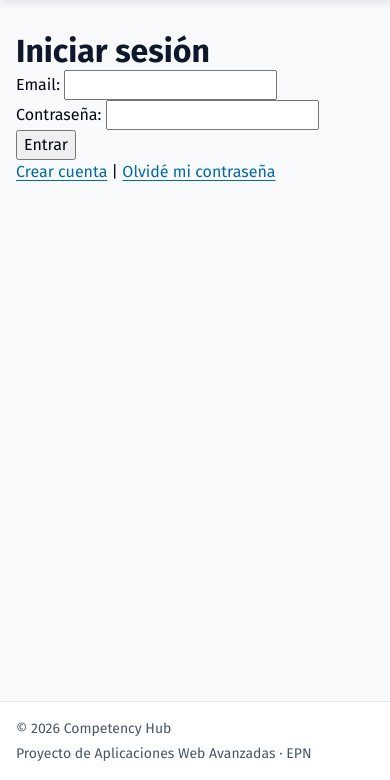
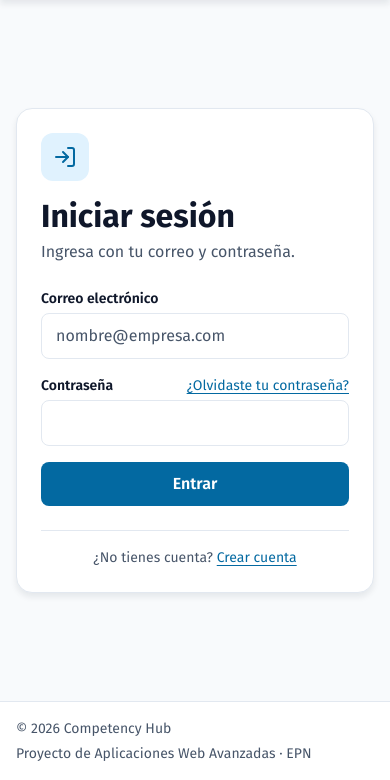
Before and after one commit to Jhairzp27/competency-hub, a Node server app: page /auth/login in a window 390 px wide. Shown: the part 64-844 px from the top of the page. Run offline with Node 20, Linux system fonts and the light colour scheme.

Commit message:
style(auth): redesign login view
- Split auth layout: brand panel (partials/auth-aside.ejs, shown from
  1024px) and form panel; single centered card on mobile.
- Login form with visible labels, autocomplete hints, inline
  "¿Olvidaste tu contraseña?" link and full-width primary button.
- Success message and server errors rendered with the alert partial.
- Auth layout styles (.auth-shell, .auth-panel, .auth-header,
  .auth-switch, .form-label-row).

Co-Authored-By: Claude Opus 5.5 <noreply@anthropic.com>

```diff
--- a/src/public/css/main.css
+++ b/src/public/css/main.css
@@ -252,7 +252,7 @@ code,
   grid-template-columns: 1fr;
 }
 
-/* Pantallas centradas (login, registro, recuperación) */
+/* Pantallas de autenticación (login, registro, recuperación) */
 .auth-layout {
   flex: 1;
   display: grid;
@@ -260,9 +260,128 @@ code,
   padding: var(--space-xl) var(--space-md);
 }
 
-.auth-layout .card {
+.auth-shell {
+  display: grid;
+  grid-template-columns: 1fr;
   width: 100%;
   max-width: 440px;
+  overflow: hidden;
+  background-color: var(--color-card);
+  border: 1px solid var(--color-border);
+  border-radius: var(--radius-xl);
+  box-shadow: var(--shadow-md);
+}
+
+/* Panel de marca: solo en pantallas grandes */
+.auth-aside {
+  display: none;
+}
+
+.auth-panel {
+  padding: var(--space-lg);
+}
+
+.auth-header {
+  margin-bottom: var(--space-lg);
+}
+
+.auth-header p {
+  margin-top: var(--space-xs);
+  color: var(--color-muted-foreground);
+}
+
+.auth-header .auth-header-icon {
+  display: inline-grid;
+  place-items: center;
+  width: 48px;
+  height: 48px;
+  margin-bottom: var(--space-md);
+  border-radius: var(--radius-lg);
+  background-color: var(--color-accent-soft);
+  color: var(--color-accent);
+}
+
+.auth-panel .alert {
+  margin-bottom: var(--space-lg);
+}
+
+.auth-switch {
+  margin-top: var(--space-lg);
+  padding-top: var(--space-md);
+  border-top: 1px solid var(--color-border);
+  font-size: var(--text-sm);
+  color: var(--color-muted-foreground);
+  text-align: center;
+}
+
+/* Fila de label + enlace secundario (ej. «¿Olvidaste tu contraseña?») */
+.form-label-row {
+  display: flex;
+  flex-wrap: wrap;
+  align-items: baseline;
+  justify-content: space-between;
+  gap: var(--space-xs) var(--space-md);
+}
+
+.form-label-row a {
+  font-size: var(--text-sm);
+}
+
+@media (min-width: 768px) {
+  .auth-panel {
+    padding: var(--space-2xl) var(--space-xl);
+  }
+}
+
+@media (min-width: 1024px) {
+  .auth-shell {
+    max-width: 960px;
+    grid-template-columns: 1fr 1fr;
+  }
+
+  .auth-aside {
+    display: flex;
+    flex-direction: column;
+    justify-content: space-between;
+    gap: var(--space-xl);
+    padding: var(--space-2xl) var(--space-xl);
+    background-color: var(--color-primary);
+    color: var(--color-on-primary);
+  }
+
+  .auth-aside h2 {
+    color: var(--color-on-primary);
+    font-size: var(--text-xl);
+  }
+
+  .auth-aside p {
+    margin-top: var(--space-sm);
+    color: var(--color-muted);
+  }
+
+  .auth-features {
+    list-style: none;
+    display: flex;
+    flex-direction: column;
+    gap: var(--space-md);
+    padding: 0;
+  }
+
+  .auth-features li {
+    display: flex;
+    align-items: flex-start;
+    gap: var(--space-sm);
+  }
+
+  .auth-features .icon {
+    margin-top: 2px;
+    color: var(--color-accent-soft);
+  }
+
+  .auth-aside-footer {
+    font-size: var(--text-sm);
+    color: var(--color-muted);
+  }
 }
 
 /* --------------------------------------------------------------------------
@@ -1509,7 +1628,6 @@ select.form-control {
 @media (min-width: 768px) {
   .container { padding-inline: var(--space-lg); }
   .main { padding-block: var(--space-2xl); }
-  .auth-layout .card { padding: var(--space-xl); }
 }
 
 @media (min-width: 1024px) {
--- a/src/views/auth/login.ejs
+++ b/src/views/auth/login.ejs
@@ -1,18 +1,41 @@
-<%- include('../partials/head', { title: 'Iniciar sesión' }) %>
-<main id="main" class="main">
-<div class="container">
-  <h1>Iniciar sesión</h1>
-  <% if (message) { %><p style="color:green;"><%= message %></p><% } %>
-  <% if (errors.length) { %>
-    <ul><% errors.forEach(e => { %><li style="color:red;"><%= e.msg %></li><% }) %></ul>
-  <% } %>
-  <form action="/auth/login" method="POST">
-    <input type="hidden" name="_csrf" value="<%= csrfToken %>">
-    <div><label>Email: <input type="email" name="email" value="<%= old.email || '' %>" required></label></div>
-    <div><label>Contraseña: <input type="password" name="password" required></label></div>
-    <button type="submit">Entrar</button>
-  </form>
-  <p><a href="/auth/register">Crear cuenta</a> | <a href="/auth/forgot">Olvidé mi contraseña</a></p>
-</div>
+<%- include('../partials/head', { title: 'Iniciar sesión', description: 'Inicia sesión en Competency Hub para gestionar el catálogo de skills de tu equipo.' }) %>
+<main id="main" class="auth-layout">
+  <div class="auth-shell">
+    <%- include('../partials/auth-aside') %>
+
+    <section class="auth-panel" aria-labelledby="login-title">
+      <header class="auth-header">
+        <span class="auth-header-icon"><%- include('../partials/icon', { name: 'log-in', size: 24, label: null }) %></span>
+        <h1 id="login-title">Iniciar sesión</h1>
+        <p>Ingresa con tu correo y contraseña.</p>
+      </header>
+
+      <%- include('../partials/alert', { type: 'success', messages: message }) %>
+      <%- include('../partials/alert', { type: 'error', title: 'No pudimos iniciar sesión', messages: errors }) %>
+
+      <form class="form" action="/auth/login" method="POST">
+        <input type="hidden" name="_csrf" value="<%= csrfToken %>">
+
+        <div class="form-group">
+          <label class="form-label" for="email">Correo electrónico</label>
+          <input class="form-control" id="email" name="email" type="email"
+            value="<%= old.email || '' %>" autocomplete="email" placeholder="nombre@empresa.com" required>
+        </div>
+
+        <div class="form-group">
+          <div class="form-label-row">
+            <label class="form-label" for="password">Contraseña</label>
+            <a href="/auth/forgot">¿Olvidaste tu contraseña?</a>
+          </div>
+          <input class="form-control" id="password" name="password" type="password"
+            autocomplete="current-password" required>
+        </div>
+
+        <button class="btn btn-primary btn-block" type="submit">Entrar</button>
+      </form>
+
+      <p class="auth-switch">¿No tienes cuenta? <a href="/auth/register">Crear cuenta</a></p>
+    </section>
+  </div>
 </main>
 <%- include('../partials/footer') %>
--- /dev/null
+++ b/src/views/partials/auth-aside.ejs
@@ -0,0 +1,16 @@
+<%#
+  Partial: panel de marca de las pantallas de autenticación (visible desde 1024px).
+  Uso (desde una vista de auth): include('../partials/auth-aside')
+%>
+<aside class="auth-aside" aria-label="Sobre Competency Hub">
+  <div>
+    <h2>Las competencias de tu equipo, en un solo lugar</h2>
+    <p>Gestiona el catálogo de skills técnicas y conductuales de la consultora y coordina con tu equipo en tiempo real.</p>
+  </div>
+  <ul class="auth-features">
+    <li><%- include('icon', { name: 'check-circle', label: null }) %><span>Catálogo de skills con búsqueda y filtros</span></li>
+    <li><%- include('icon', { name: 'check-circle', label: null }) %><span>Nivel esperado del 1 al 5 e importancia de cada skill</span></li>
+    <li><%- include('icon', { name: 'check-circle', label: null }) %><span>Chat del equipo y avisos en tiempo real</span></li>
+  </ul>
+  <p class="auth-aside-footer">Competency Hub · Software factory</p>
+</aside>
```
